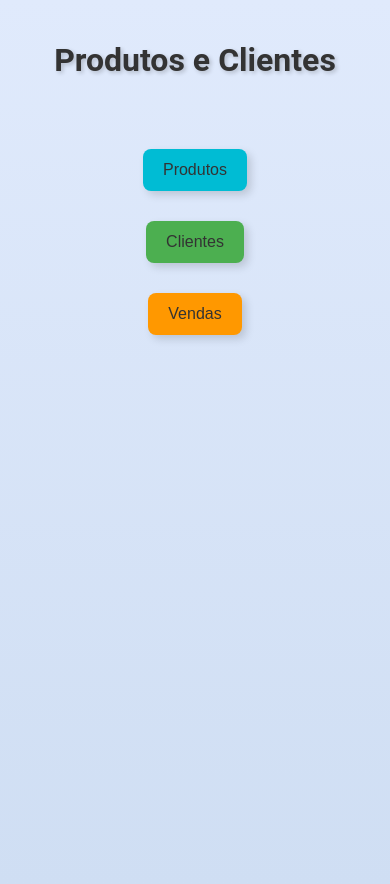
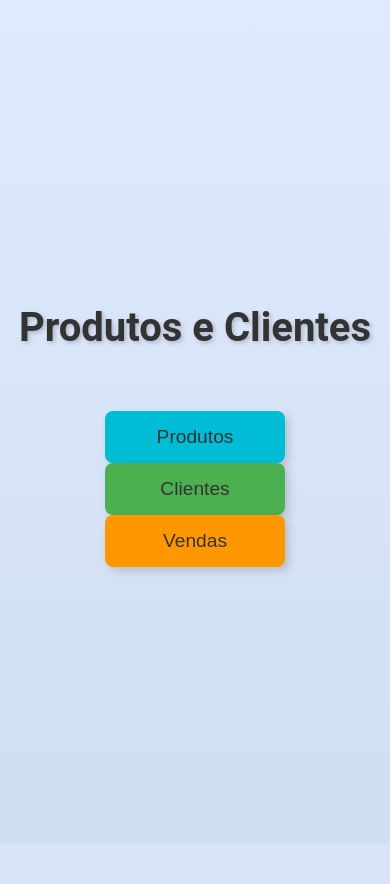
Before and after one commit to henriquefontes802/arommadb, a Flask app: page /home in a window 390 px wide. After the commit the page ends 573 px from the top, so only its background shows below. Run offline with Flask 3, Linux system fonts and the light colour scheme.

Commit message:
Update main3.css

```diff
--- a/static/css/main3.css
+++ b/static/css/main3.css
@@ -1,56 +1,63 @@
 body {
-    font-family: 'Roboto', sans-serif; /* Fonte mais moderna */
-    margin: 0; /* Remove margens padrão do body */
-    background: linear-gradient(to bottom, #e0eafc, #cfdef3); /* Gradiente suave de fundo */
+    font-family: 'Roboto', sans-serif;
+    margin: 0;
+    background: linear-gradient(to bottom, #e0eafc, #cfdef3);
     color: #333;
     display: flex;
     flex-direction: column;
     min-height: 100vh;
     align-items: center;
-    justify-content: center; /* Centraliza verticalmente mesmo com pouco conteúdo */
-    overflow-x: hidden; /* Evita barra de rolagem horizontal */
+    justify-content: center;
+    overflow-x: hidden;
 }
 
 h1 {
     text-align: center;
-    color: #333; /* Cor mais escura para o título */
+    color: #333;
     margin-bottom: 60px;
-    font-size: 2.5em; /* Tamanho da fonte relativo */
-    text-shadow: 2px 2px 4px rgba(0, 0, 0, 0.2); /* Sombra no texto */
+    font-size: 2.5em;
+    text-shadow: 2px 2px 4px rgba(0, 0, 0, 0.2);
 }
 
-div {
-    margin-bottom: 30px;
-    perspective: 500px; /* Adiciona perspectiva para o efeito 3D */
+.buttons-container {
+    display: flex;
+    flex-wrap: wrap; /* Permite que os botões quebrem para a linha de baixo */
+    justify-content: center;
+    gap: 15px; /* Espaçamento entre os botões */
+    max-width: 90%; /* Evita que fiquem muito espalhados */
 }
 
 button {
-    background-color: #fff; /* Fundo branco para os botões */
+    position: relative; /* Para o efeito de brilho funcionar corretamente */
+    background-color: #fff;
     color: #333;
     padding: 15px 25px;
     border: none;
     border-radius: 8px;
     cursor: pointer;
     font-size: 1.2em;
-    font-weight: 500; /* Peso da fonte mais leve */
-    box-shadow: 4px 4px 8px rgba(0, 0, 0, 0.15); /* Sombra mais pronunciada */
-    transition: transform 0.3s ease, box-shadow 0.3s ease; /* Transições mais suaves */
-    transform-style: preserve-3d; /* Necessário para efeitos 3D */
-    backface-visibility: hidden; /* Evita flicker em algumas animações */
+    font-weight: 500;
+    box-shadow: 4px 4px 8px rgba(0, 0, 0, 0.15);
+    transition: transform 0.3s ease, box-shadow 0.3s ease;
+    transform-style: preserve-3d;
+    backface-visibility: hidden;
+    min-width: 180px; /* Garante um tamanho mínimo para os botões */
 }
 
+/* Efeito ao passar o mouse */
 button:hover {
-    transform: translateY(-5px) rotateX(5deg); /* Efeito de elevação e rotação 3D */
+    transform: translateY(-5px) rotateX(5deg);
     box-shadow: 6px 6px 12px rgba(0, 0, 0, 0.2);
 }
 
 button:active {
-    transform: translateY(0); /* Remove o efeito ao clicar */
+    transform: translateY(0);
     box-shadow: 2px 2px 4px rgba(0, 0, 0, 0.1);
 }
 
+/* Cores dos botões */
 .produtos {
-    background-color: #00bcd4; /* Cor mais moderna */
+    background-color: #00bcd4;
 }
 
 .produtos:hover {
@@ -91,20 +98,16 @@ button:hover::before {
     opacity: 1;
 }
 
-/* Ajustes para telas menores que 768px (celulares) */
+/* Ajustes para telas menores */
 @media (max-width: 768px) {
-    body {
-        padding: 20px; /* Adiciona um espaçamento interno para evitar elementos colados na borda */
-        justify-content: flex-start; /* Evita que tudo fique muito centralizado no mobile */
-    }
-
-    h1 {
-        font-size: 2em; /* Reduz o tamanho do título no celular */
-        margin-bottom: 40px; /* Menos espaçamento */
+    .buttons-container {
+        flex-direction: column; /* No celular, os botões ficam um abaixo do outro */
+        align-items: center;
+        width: 100%;
     }
 
     button {
-        font-size: 1em; /* Botões menores */
-        padding: 12px 20px; /* Reduz tamanho dos botões */
+        width: 90%; /* Os botões ocupam quase toda a largura da tela */
+        max-width: 300px; /* Evita que fiquem muito largos */
     }
 }
```
